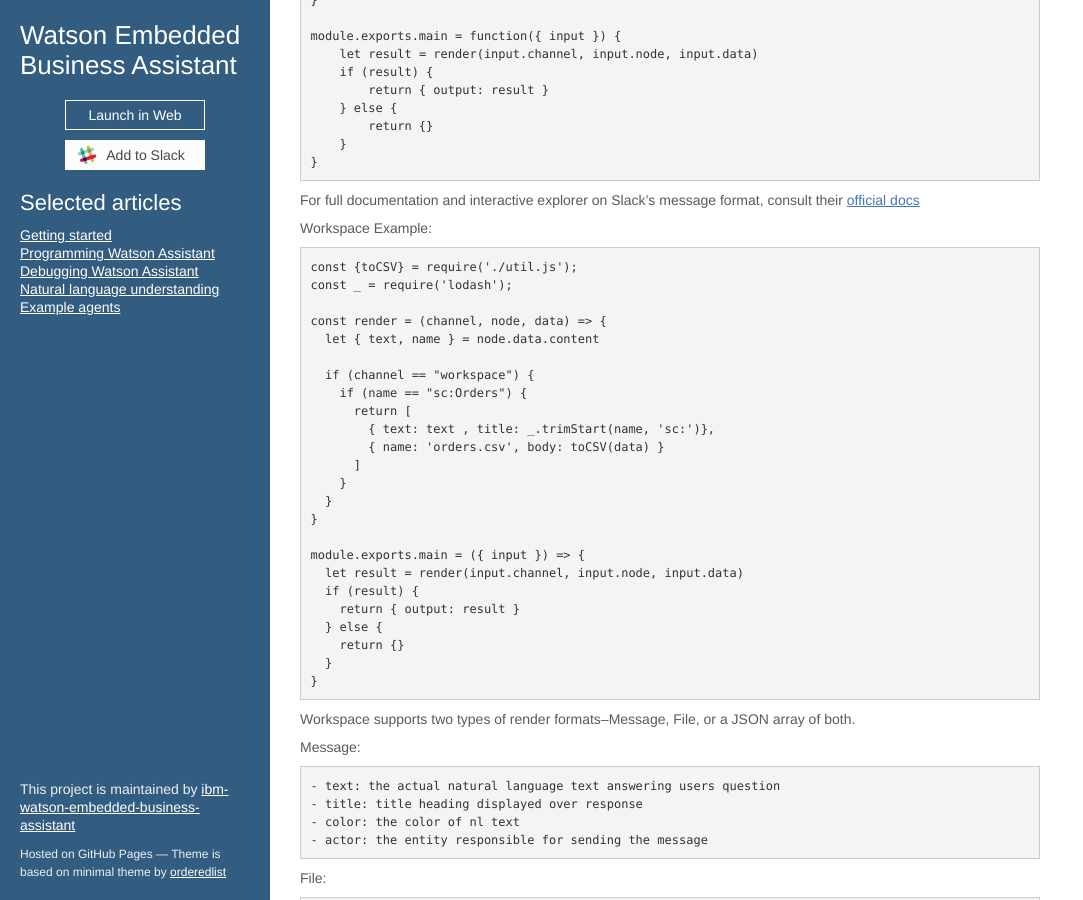
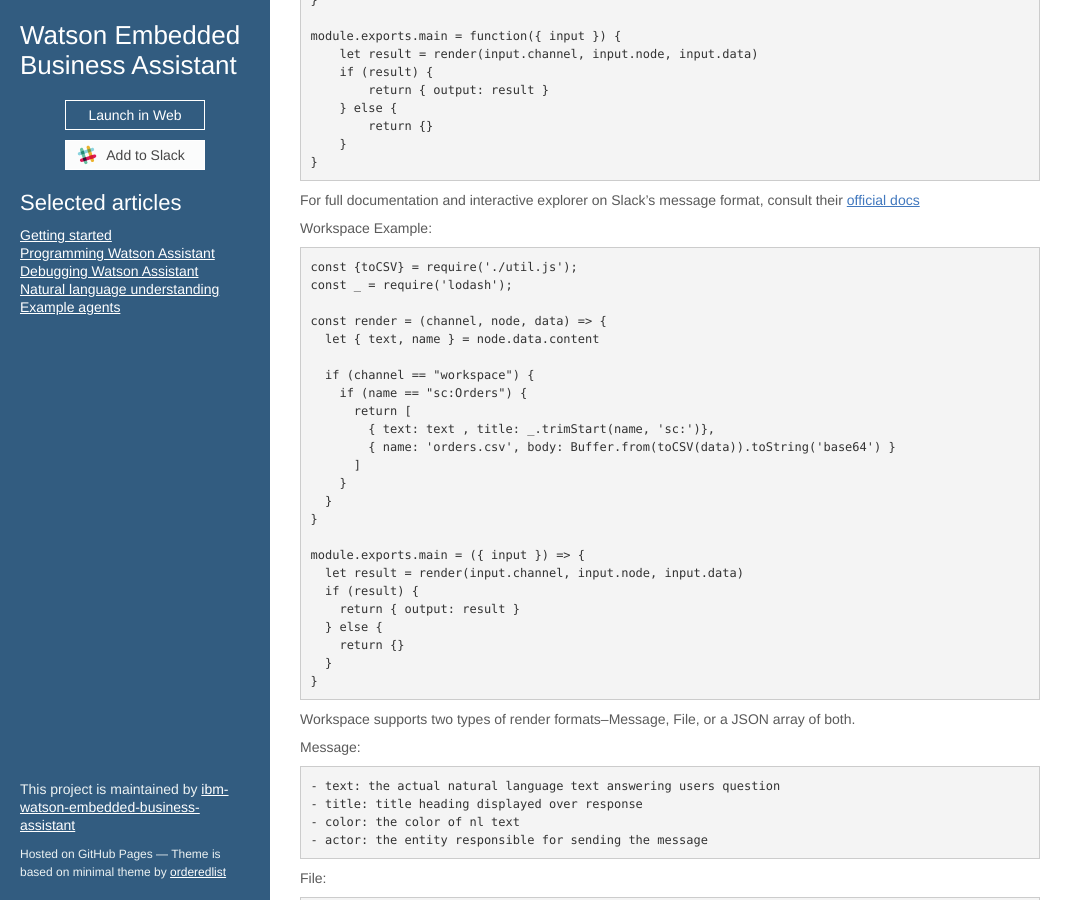
Before and after one commit to ibm-watson-embedded-business-assistant/eba-example-agents, a Jekyll site: the page built from docs/lab/endpoints/Render.md, in a window 1280 px wide and 900 px high, scrolled down 684 px. Shown: the whole window, without its empty margins (0-1083 px from the left). Built offline with Jekyll 4.4.1, drawn with Linux system fonts in a browser that asks for light colours; our own code applies the rules of GitHub Pages for plain Markdown files; the repository's description, which GitHub fills in, is left out.

Commit message:
Update Render.md

```diff
--- a/docs/lab/endpoints/Render.md
+++ b/docs/lab/endpoints/Render.md
@@ -53,7 +53,7 @@
     if (name == "sc:Orders") {
       return [
         { text: text , title: _.trimStart(name, 'sc:')},
-        { name: 'orders.csv', body: toCSV(data) }
+        { name: 'orders.csv', body: Buffer.from(toCSV(data)).toString('base64') }
       ]
     }
   }
```
